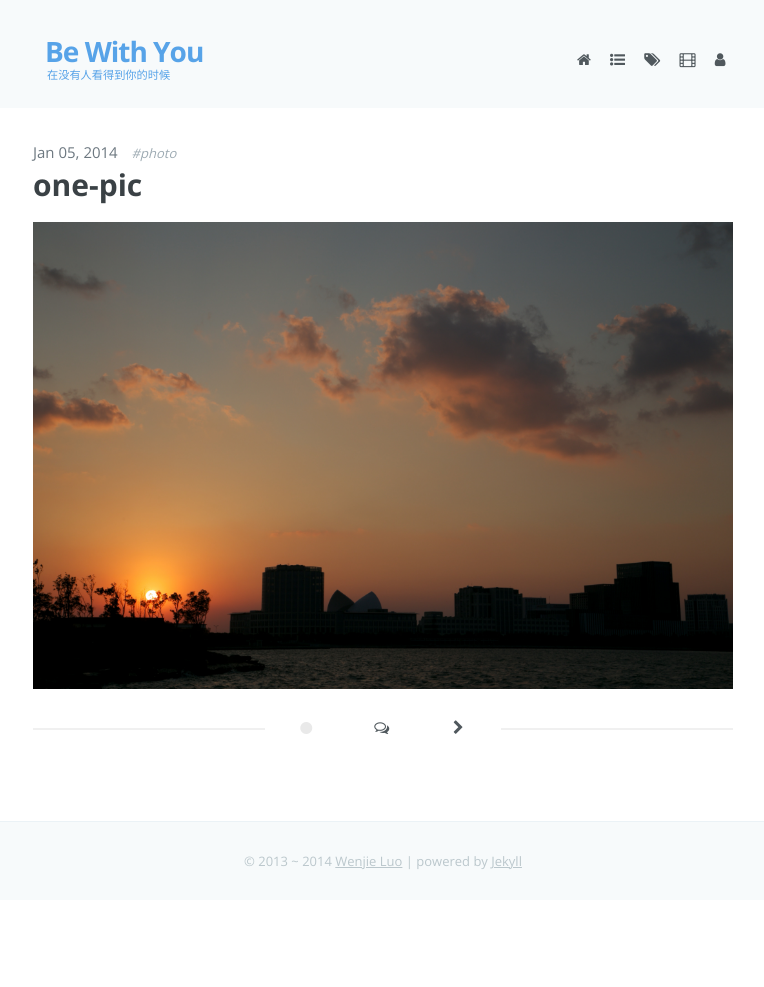
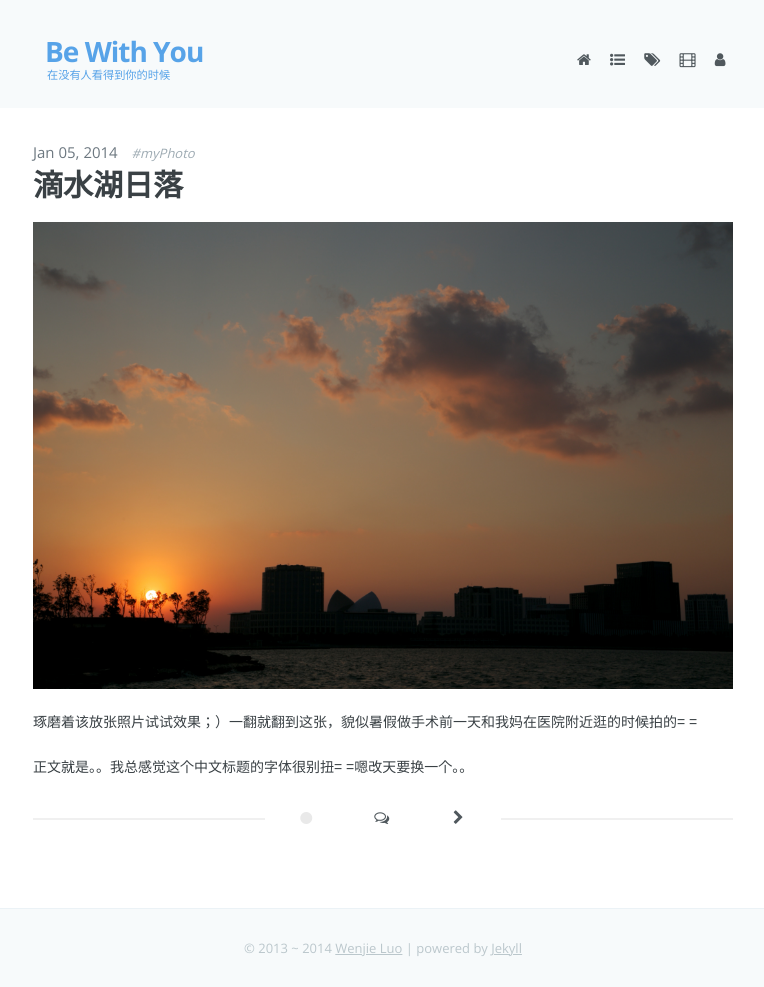
Before and after one commit to saakuraa/myblog, a Jekyll site: the page built from _posts/2014-01-05-one-pic.markdown, in a window 1280 px wide. Shown: the whole page, without its empty margins (257-1021 px from the left). Built offline with Jekyll 4.4.1, drawn with Linux system fonts in a browser that asks for light colours; nearby versions of some CDN libraries; Markdown is read by kramdown in place of the engine named in the settings; before the commit the page ends 900 px from its top, so only the background shows below that.

Commit message:
new deployment

```diff
--- a/_posts/2014-01-05-one-pic.markdown
+++ b/_posts/2014-01-05-one-pic.markdown
@@ -1,10 +1,13 @@
 ---
-title: one-pic
+title: 滴水湖日落
 layout: post
 guid: urn:uuid:87e6e42a-4c06-4069-8fe2-831239a1092b
 date: 2014-01-05 03:20:34
 tags:
-  - photo
+  - myPhoto
 ---
 
 ![random picture](/assets/img/IMG_0193.jpg)
+琢磨着该放张照片试试效果；）一翻就翻到这张，貌似暑假做手术前一天和我妈在医院附近逛的时候拍的= =
+
+正文就是。。我总感觉这个中文标题的字体很别扭= =嗯改天要换一个。。
```
